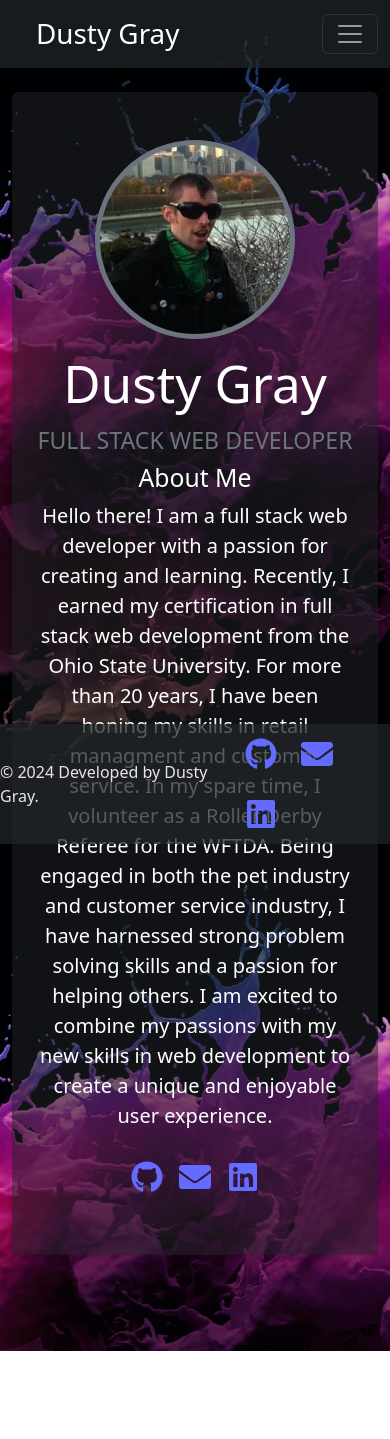
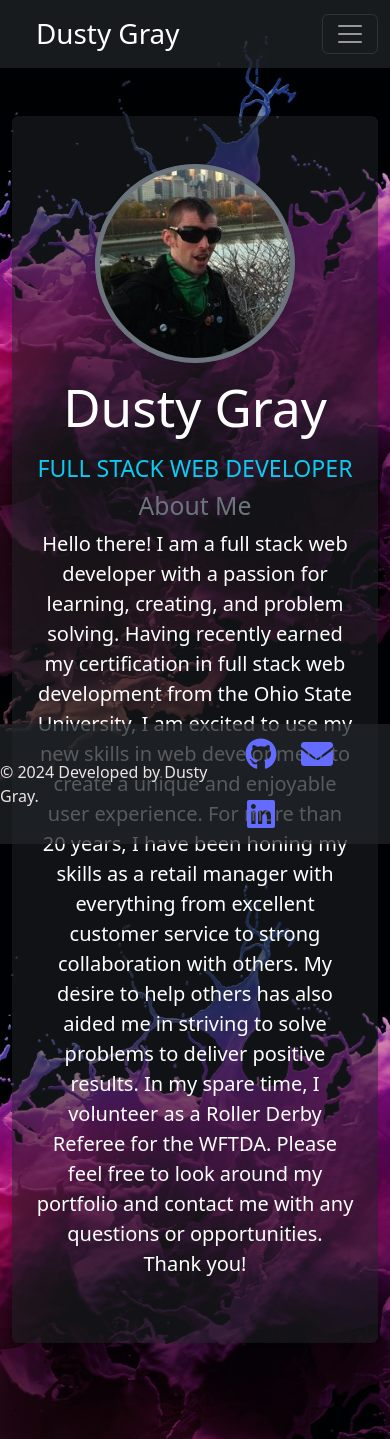
Before and after one commit to RickiBobbii/Dusty-Portfolio, a React (Vite) app: page / in a window 390 px wide. Before the commit the page ends 1351 px from the top, so only its background shows below. Built offline with nearby package versions, Linux system fonts and the light colour scheme.

Commit message:
text and mobile fixes

```diff
--- a/src/components/Project.jsx
+++ b/src/components/Project.jsx
@@ -7,7 +7,7 @@ export default function Project(props) {
   };
 
   return (
-    <div className="container">
+    <div className="container pb-5">
       {/* Test grid */}
       <h1 className="text-center pt-3">Portfolio</h1>
       <div className="row justify-content-center">
--- a/src/pages/About.jsx
+++ b/src/pages/About.jsx
@@ -3,9 +3,10 @@ import profilePic from "../assets/profilePic.jpg";
 
 export default function About() {
   return (
-    <div className="container pt-4">
+    <div className="container pt-5 d-flex align-items-center">
       <div className="row text-center justify-content-center">
         <div className="col col-md-8 mb-5">
+          {/* Card */}
           <div className="rounded shadow-sm py-5 px-4 bg-dark text-white bg-opacity-50">
             <img
               src={profilePic}
@@ -13,28 +14,30 @@ export default function About() {
               width="200"
               className="img-fluid rounded-circle mb-3 img-thumbnail shadow-sm bg-secondary border-secondary"
             ></img>
-            <h1 className="mb-3">Dusty Gray</h1>
-            <h2 className="fs-3 text-uppercase text-secondary">
+            <h1 className="mb-3 pb-1">Dusty Gray</h1>
+            <h2 className="fs-3 text-uppercase text-info">
               Full Stack Web Developer
             </h2>
-            <h2>About Me</h2>
+            <h2 className="text-secondary">About Me</h2>
             <p className="fs-5">
               Hello there! I am a full stack web developer with a passion for
-              creating and learning. Recently, I earned my certification in full
-              stack web development from the Ohio State University. For more
-              than 20 years, I have been honing my skills in retail managment and customer service.
-              In my spare time, I volunteer as a Roller Derby Referee for the
-              WFTDA. Being engaged in both the pet industry and customer service
-              industry, I have harnessed strong problem solving skills and a
-              passion for helping others. I am excited to combine my passions
-              with my new skills in web development to create a unique and
-              enjoyable user experience.
+              learning, creating, and problem solving. Having recently earned my
+              certification in full stack web development from the Ohio State
+              University, I am excited to use my new skills in web development
+              to create a unique and enjoyable user experience. For more than 20
+              years, I have been honing my skills as a retail manager with
+              everything from excellent customer service to strong collaboration
+              with others. My desire to help others has also aided me in
+              striving to solve problems to deliver positive results. In my
+              spare time, I volunteer as a Roller Derby Referee for the WFTDA.
+              Please feel free to look around my portfolio and contact me with
+              any questions or opportunities. Thank you!
             </p>
-            <ul className="mb-0 list-inline mt-3">
+            {/* <ul className="mb-0 list-inline mt-3">
               <li className="list-inline-item">
                 <a href="https://github.com/RickiBobbii" className="">
                   <i className="social-links">
-                    <FaGithub className="pb-2"/>
+                    <FaGithub className="pb-2" />
                   </i>
                 </a>
               </li>
@@ -51,11 +54,11 @@ export default function About() {
                   className=""
                 >
                   <i className="social-links">
-                    <FaLinkedin  className="pb-2"/>
+                    <FaLinkedin className="pb-2" />
                   </i>
                 </a>
               </li>
-            </ul>
+            </ul> */}
           </div>
         </div>
       </div>
--- a/src/pages/Contact.jsx
+++ b/src/pages/Contact.jsx
@@ -86,7 +86,7 @@ export default function Contact() {
       <div className="container vh-100 mw-100" >
         <div className="row justify-content-center">
           {/* Form container */}
-          <div className="col col-sm-10 col-md-8 col-lg-4  rounded mt-5" style={{backdropFilter: "blur(60px)"}}>
+          <div className="col col-10 col-md-8 col-lg-4  rounded mt-5" style={{backdropFilter: "blur(60px)"}}>
           <h1 className="text-center text-warning py-3 mt-3">Contact Me</h1>
             <form className="justify-content-center">
               {/* Name */}
--- a/src/pages/Portfolio.jsx
+++ b/src/pages/Portfolio.jsx
@@ -17,7 +17,7 @@ export default function Portfolio() {
       name: "Endeavor",
       description: "A MERN stack application that allows users to create or join communities based on their interests.  Users can manage events, activities, or just discuss topics called Endeavors.",
       technologies:
-        "HTML, CSS, JavaScript, MongoDB, Express, React, Node.js, Tailwind CSS, GraphQL, JWT, MongoDB Atlas, and Heroku",
+        "HTML, CSS, JavaScript, MongoDB, Express, React, Node.js, Tailwind CSS, GraphQL, JWT, MongoDB Atlas, Heroku",
       githubLink: "https://github.com/nephh/project-3",
       appLink: "https://safe-beyond-33631-d669d82cc99d.herokuapp.com/",
       image: image7,
--- a/src/pages/Resume.jsx
+++ b/src/pages/Resume.jsx
@@ -19,12 +19,12 @@ export default function Resume() {
             <h2 className="text-info pt-2">Front-End Skills</h2>
             <p className="fs-5 text-white">
               HTML5, CSS, JavaScript, jQuery, React, Handlebars, Bootstrap,
-              Tailwind, Bulma, PWA, IndexedDB, RESTful APIs, GIT
+              Tailwind, Bulma, PWA, IndexedDB, RESTful APIs, Responsive Design
             </p>
             <h2 className="text-info">Back-End Skills</h2>
             <p className="fs-5 text-white">
               Node.js, Express, Express-Session, MySQL, Sequelize, MongoDB, Mongoose, NoSQL,
-              Bcrypt, Dotenv
+              Bcrypt, Dotenv, Git
             </p>
             <h3 className="text-info">Developer Tools/ Platforms</h3>
             <p className="fs-5 text-white">
```
